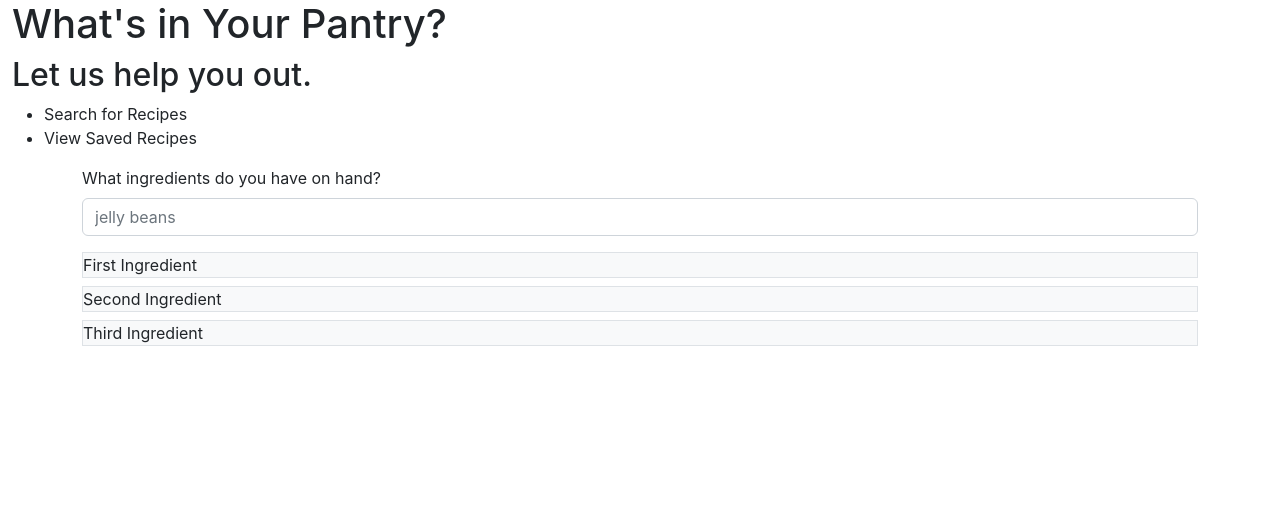
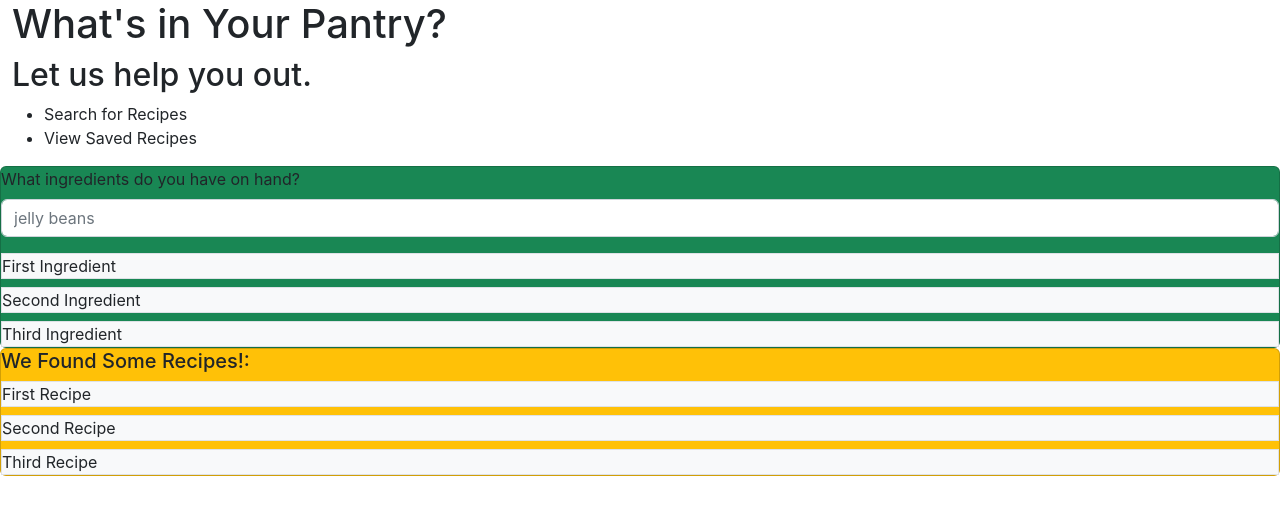
Before and after one commit to johnproodian/whats-in-your-pantry-react, a React (Create React App) app: page / in a window 1280 px wide. Shown: the top 514 px of the page. Built offline with nearby package versions, Linux system fonts and the light colour scheme.

Commit message:
add skeleton of SearchResults page code

```diff
--- a/src/App.js
+++ b/src/App.js
@@ -2,12 +2,16 @@ import './App.css';
 // import 'bootstrap/dist/css/bootstrap.min.css';
 import Header from './components/Header';
 import RecipeSearch from './pages/RecipeSearch';
+import SearchResults from './pages/SearchResults';
 
 function App() {
   return (
     <main>
-      <Header></Header>
-      <RecipeSearch></RecipeSearch>
+      <Header />
+      <div>
+        <RecipeSearch></RecipeSearch>
+        <SearchResults></SearchResults>
+      </div>
     </main>
   );
 }
--- a/src/pages/RecipeSearch.js
+++ b/src/pages/RecipeSearch.js
@@ -1,10 +1,11 @@
 import Stack from 'react-bootstrap/Stack';
 import Container from 'react-bootstrap/Container';
 import Form from 'react-bootstrap/Form';
+import Card from 'react-bootstrap/Card';
 
 const RecipeSearch = () => {
     return (
-        <Container>
+        <Card bg="success">
             <Form>
             <Form.Group className="mb-3">
                 <Form.Label>What ingredients do you have on hand?</Form.Label>
@@ -17,7 +18,7 @@ const RecipeSearch = () => {
                 <div className="bg-light border">Second Ingredient</div>
                 <div className="bg-light border">Third Ingredient</div>
             </Stack>
-        </Container>
+        </Card>
 
     )
 };
--- /dev/null
+++ b/src/pages/SearchResults.js
@@ -0,0 +1,19 @@
+import Card from 'react-bootstrap/Card';
+import Stack from 'react-bootstrap/Stack';
+
+const SearchResults = () => {
+    return (
+        <Card bg="warning">
+            <Card.Title>We Found Some Recipes!:</Card.Title>
+            <Stack  gap={2}>
+                <div className="bg-light border">First Recipe</div>
+                <div className="bg-light border">Second Recipe</div>
+                <div className="bg-light border">Third Recipe</div>
+            </Stack>
+        </Card>
+    )
+
+};
+
+
+export default SearchResults;
```
